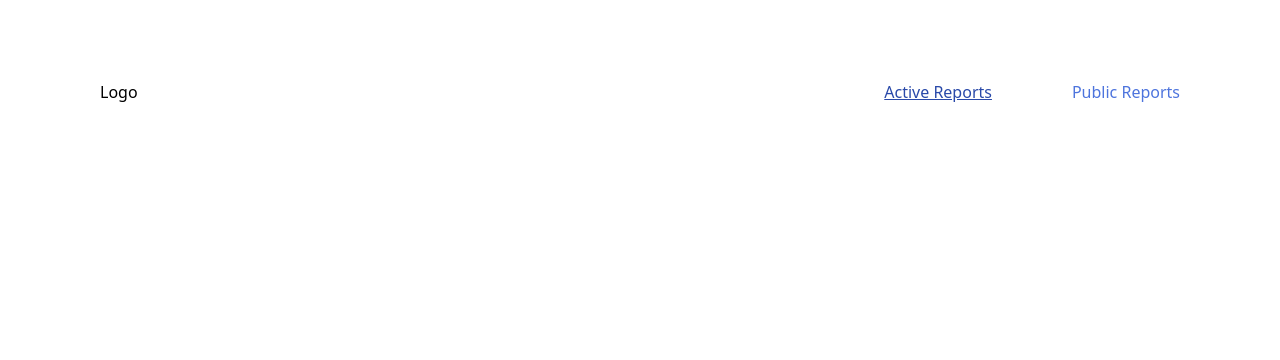
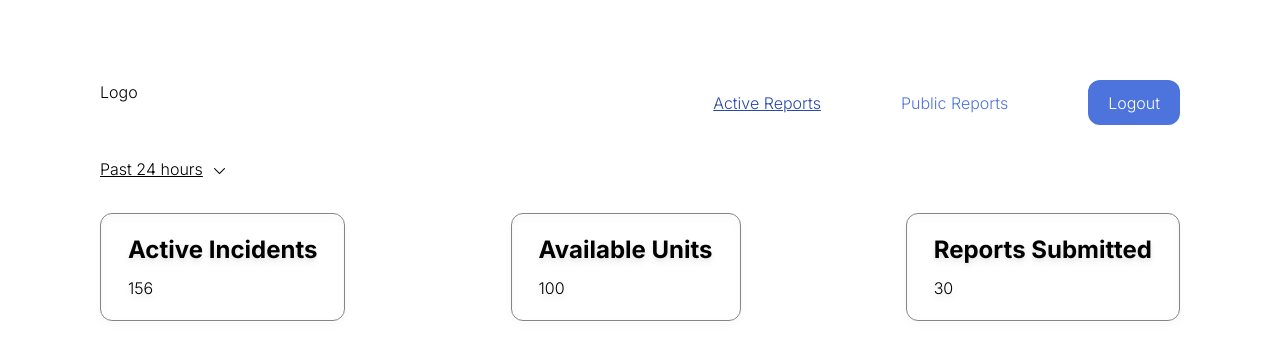
Before and after one commit to Vex1ng/3560-project, a Next.js app: page / in a window 1280 px wide. Shown: the top 360 px of the page. Built offline with nearby package versions, Linux system fonts and the light colour scheme.

Commit message:
stat cards

```diff
--- /dev/null
+++ b/src/app/components/Button.tsx
@@ -0,0 +1,11 @@
+interface ButtonProps {
+  label: string;
+  onClick?: () => void;
+}
+export default function Button({ label, onClick }: ButtonProps) {
+  return (
+    <button className="px-5 py-[10.5px] bg-primary text-white rounded-xl" onClick={onClick}>
+      {label}
+    </button>
+  );
+}
--- /dev/null
+++ b/src/app/components/Card.tsx
@@ -0,0 +1,15 @@
+import { ReactNode } from "react";
+
+interface CardProps {
+  title?: string;
+  children: ReactNode;
+}
+
+export default function Card({ title, children }: CardProps) {
+  return (
+    <div className="flex flex-col drop-shadow-md py-5 px-[27px] gap-y-[9.5px] border-off-grey border-[1px] rounded-xl">
+      <h3 className="font-bold text-2xl">{title}</h3>
+      {children}
+    </div>
+  );
+}
--- /dev/null
+++ b/src/app/components/Dropdown.tsx
@@ -0,0 +1,16 @@
+import { ReactNode } from "react";
+import Image from "next/image";
+import arrow from "../../../public/images/chevron_down.png";
+
+interface DropdownProps {
+  children: ReactNode;
+}
+
+export default function Dropdown({ children }: DropdownProps) {
+  return (
+    <div className="flex flex-row gap-x-[5px] items-center">
+      {children}
+      <Image src={arrow} className="mt-1" alt="chevron_down" width={24} height={24}/>
+    </div>
+  );
+}
--- a/src/app/components/Navbar.tsx
+++ b/src/app/components/Navbar.tsx
@@ -1,3 +1,4 @@
+import Button from "./Button";
 import NavbarItem from "./NavbarItem";
 
 export default function Navbar() {
@@ -7,6 +8,7 @@ export default function Navbar() {
       <div className="flex flex-row gap-x-20 items-center">
         <NavbarItem href="/" text="Active Reports" />
         <NavbarItem href="/reports" text="Public Reports" />
+        <Button label="Logout" />
       </div>
     </div>
   );
--- /dev/null
+++ b/src/app/components/StatCard.tsx
@@ -0,0 +1,13 @@
+import Card from "./Card";
+
+interface StatCardProps {
+  title: string;
+  data: number;
+}
+export default function StatCard({ title, data }: StatCardProps) {
+  return (
+    <Card title={title}>
+      <p>{data}</p>
+    </Card>
+  );
+}
--- a/src/app/layout.tsx
+++ b/src/app/layout.tsx
@@ -1,11 +1,14 @@
 import type { Metadata } from "next";
 import "./globals.css";
 import Navbar from "./components/Navbar";
+import { Inter } from "next/font/google";
 
 export const metadata: Metadata = {
   title: "Create Next App",
   description: "Generated by create next app",
 };
+
+const inter = Inter({ subsets: ["latin"], weight: ["300", "700"] });
 
 export default function RootLayout({
   children,
@@ -14,8 +17,8 @@ export default function RootLayout({
 }>) {
   return (
     <html lang="en">
-      <body>
-        <div className="flex flex-col px-[100px] pt-20 bg-white">
+      <body className={inter.className}>
+        <div className="flex flex-col px-[100px] pt-20 pb-[10px] bg-white">
           <Navbar />
           {children}
         </div>
--- a/src/app/page.tsx
+++ b/src/app/page.tsx
@@ -1,5 +1,20 @@
-import Image from "next/image";
+import Card from "./components/Card";
+import Dropdown from "./components/Dropdown";
+import StatCard from "./components/StatCard";
 
 export default function Home() {
-  return <></>;
+  return (
+    <>
+      <div className="flex flex-col pt-[30px] gap-y-[30px]">
+        <Dropdown>
+          <p className="underline">Past 24 hours</p>
+        </Dropdown>
+        <div className="flex flex-row justify-between">
+          <StatCard title="Active Incidents" data={156} />
+          <StatCard title="Available Units" data={100} />
+          <StatCard title="Reports Submitted" data={30} />
+        </div>
+      </div>
+    </>
+  );
 }
--- a/tailwind.config.ts
+++ b/tailwind.config.ts
@@ -11,6 +11,7 @@ const config: Config = {
       colors: {
         primary: "#4D74DD",
         secondary: "#2949A9",
+        "off-grey": "#858585"
       },
     },
   },
```
Also changed, not shown: src/app/components/example.ts (deleted, +0 -20 lines), public/images/chevron_down.png (added), public/images/placeholder.png (deleted).
